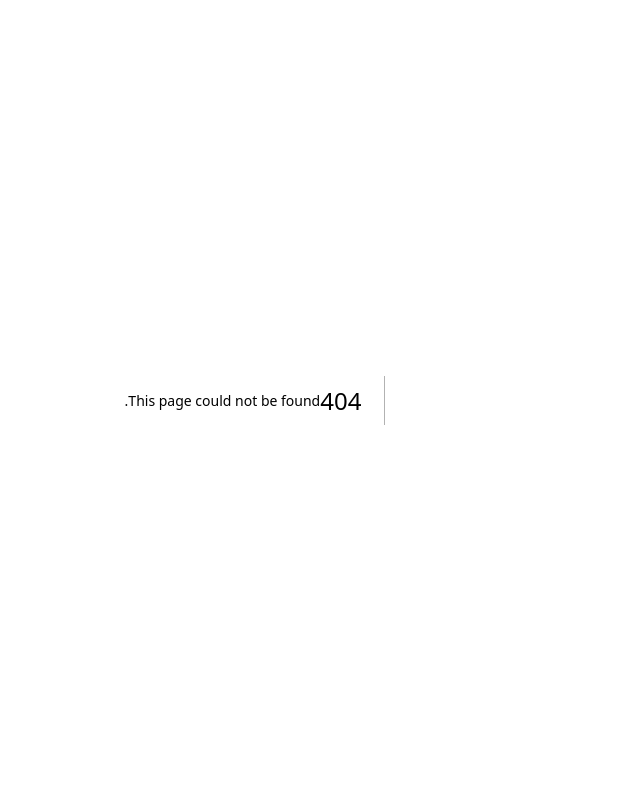
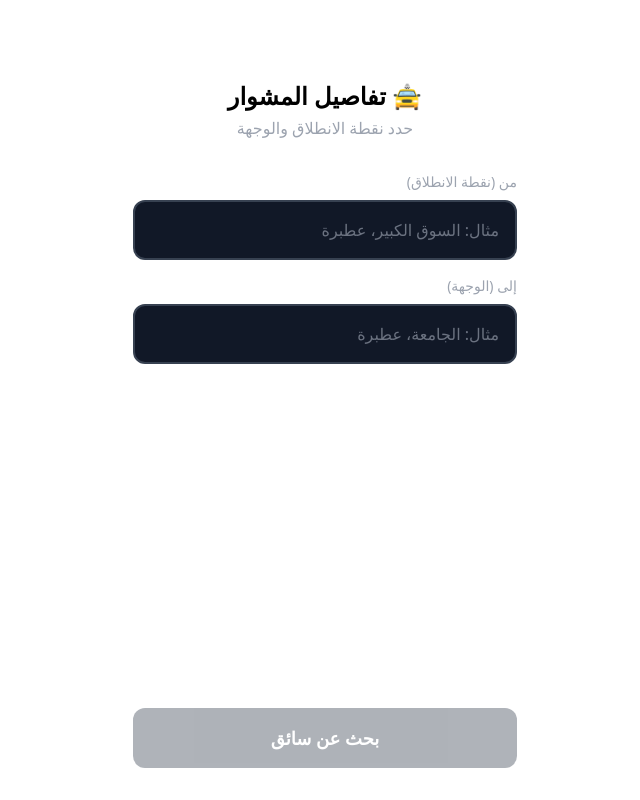
Before and after one commit to alsiralsaig/Rakshtak_2, a Next.js app: page /request in a window 1280 px wide. Before the commit this address had no page. Shown: the whole page, without its empty margins (417-1057 px from the left). Built offline with nearby package versions, Linux system fonts and the light colour scheme.

Commit message:
Add RequestForm component for ride requests

```diff
--- /dev/null
+++ b/src/app/request/page.tsx
@@ -0,0 +1,119 @@
+"use client";
+
+import { useState, Suspense } from "react";
+import { useRouter, useSearchParams } from "next/navigation";
+
+function RequestForm() {
+  const router = useRouter();
+  const searchParams = useSearchParams();
+  const type = searchParams.get("type") || "ride";
+
+  const [pickup, setPickup] = useState("");
+  const [destination, setDestination] = useState("");
+  const [loading, setLoading] = useState(false);
+  const [error, setError] = useState("");
+
+  const isRide = type === "ride";
+
+  const handleSubmit = async () => {
+    if (!pickup || !destination) return;
+
+    setLoading(true);
+    setError("");
+
+    try {
+      const res = await fetch("/api/rides", {
+        method: "POST",
+        headers: { "Content-Type": "application/json" },
+        body: JSON.stringify({
+          serviceType: type,
+          pickupLocation: pickup,
+          destination: destination,
+        }),
+      });
+
+      const data = await res.json();
+
+      if (!res.ok) {
+        throw new Error(data.error || "حدث خطأ");
+      }
+
+      router.push(
+        `/searching?rideId=${data.ride.id}&type=${type}&pickup=${encodeURIComponent(
+          pickup
+        )}&destination=${encodeURIComponent(destination)}`
+      );
+    } catch (err) {
+      setError("حدث خطأ أثناء إرسال الطلب، حاول مرة أخرى");
+      setLoading(false);
+    }
+  };
+
+  return (
+    <main className="min-h-screen flex flex-col px-6 py-8">
+      <button
+        onClick={() => router.back()}
+        className="text-gray-400 mb-6 text-right w-fit"
+      >
+        ← رجوع
+      </button>
+
+      <div className="w-full max-w-sm mx-auto flex-1">
+        <h1 className="text-2xl font-bold mb-1 text-center">
+          {isRide ? "🚖 تفاصيل المشوار" : "📦 تفاصيل نقل البضاعة"}
+        </h1>
+        <p className="text-gray-400 text-center mb-8">
+          {isRide ? "حدد نقطة الانطلاق والوجهة" : "حدد مكان الاستلام والتسليم"}
+        </p>
+
+        <div className="flex flex-col gap-4">
+          <div>
+            <label className="block text-sm text-gray-400 mb-2">
+              {isRide ? "من (نقطة الانطلاق)" : "من (مكان الاستلام)"}
+            </label>
+            <input
+              type="text"
+              value={pickup}
+              onChange={(e) => setPickup(e.target.value)}
+              placeholder="مثال: السوق الكبير، عطبرة"
+              className="w-full py-4 px-4 rounded-xl bg-gray-900 border-2 border-gray-700 text-white placeholder-gray-500 focus:border-orange-500 outline-none"
+            />
+          </div>
+
+          <div>
+            <label className="block text-sm text-gray-400 mb-2">
+              {isRide ? "إلى (الوجهة)" : "إلى (مكان التسليم)"}
+            </label>
+            <input
+              type="text"
+              value={destination}
+              onChange={(e) => setDestination(e.target.value)}
+              placeholder="مثال: الجامعة، عطبرة"
+              className="w-full py-4 px-4 rounded-xl bg-gray-900 border-2 border-gray-700 text-white placeholder-gray-500 focus:border-orange-500 outline-none"
+            />
+          </div>
+        </div>
+
+        {error && (
+          <p className="text-red-400 text-sm text-center mt-4">{error}</p>
+        )}
+      </div>
+
+      <button
+        onClick={handleSubmit}
+        disabled={!pickup || !destination || loading}
+        className="w-full max-w-sm mx-auto py-4 rounded-xl bg-orange-500 text-white font-bold text-lg disabled:opacity-40 disabled:bg-gray-700"
+      >
+        {loading ? "جاري الإرسال..." : "بحث عن سائق"}
+      </button>
+    </main>
+  );
+}
+
+export default function RequestPage() {
+  return (
+    <Suspense fallback={<div className="min-h-screen bg-black" />}>
+      <RequestForm />
+    </Suspense>
+  );
+}
```
